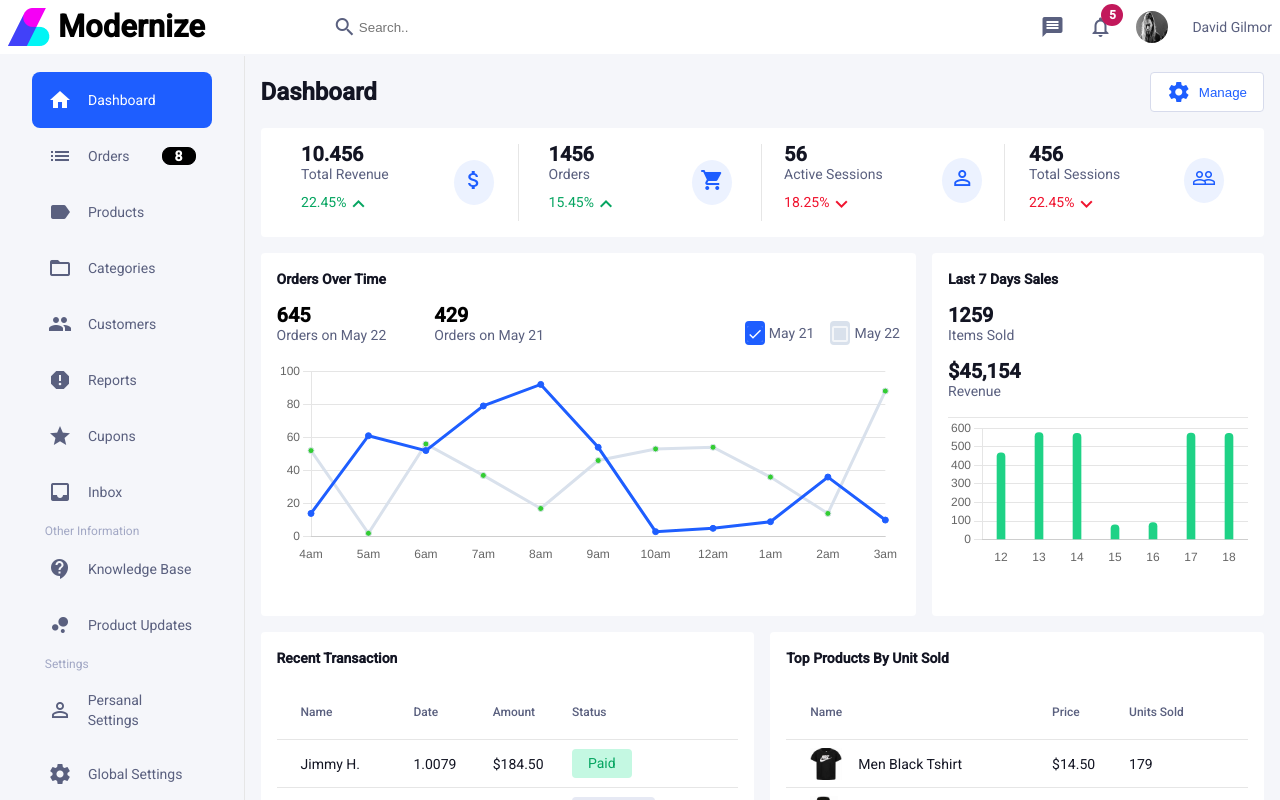
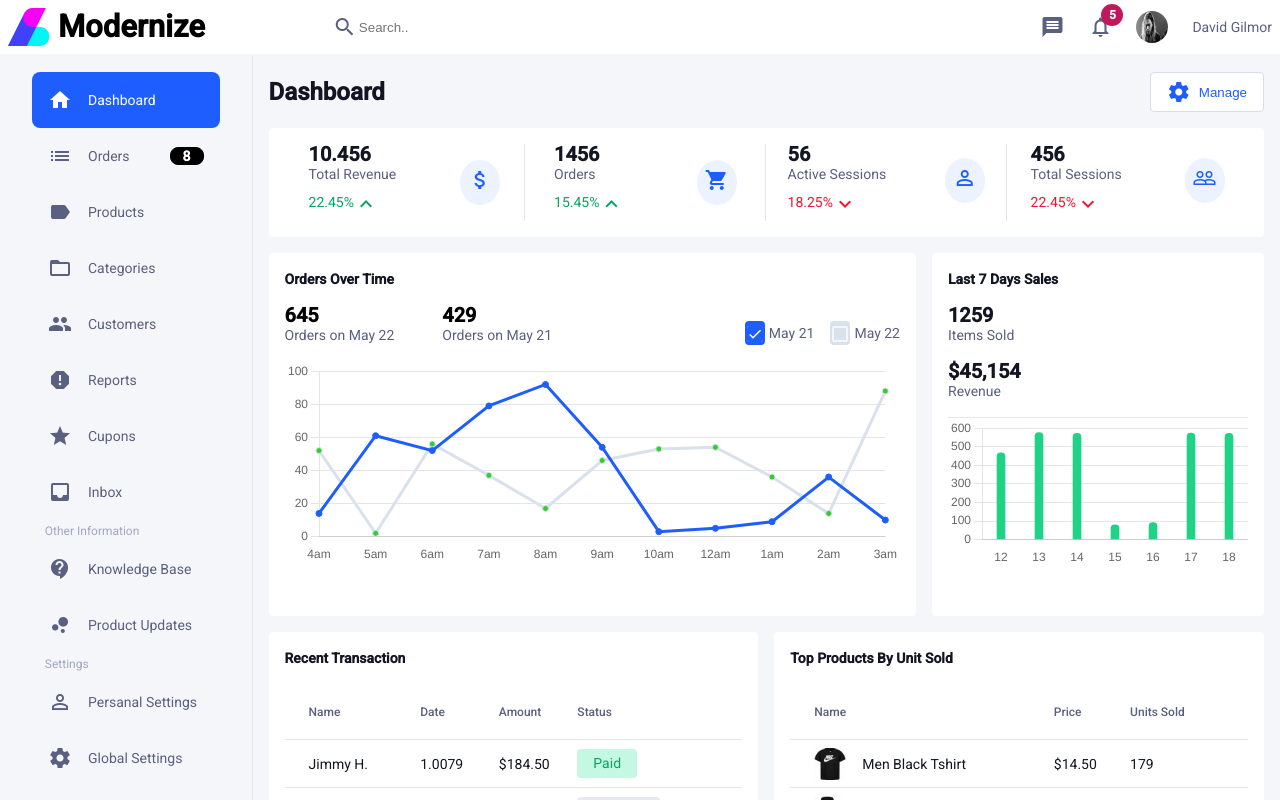
Before and after one commit to sudeshpariyar/frontend-greenbase-dashboard, an Angular app: page /dashboard in a window 1280 px wide. Shown: the top 800 px of the page. Built offline with nearby package versions, Linux system fonts and the light colour scheme.

Commit message:
fixed margin on side nav bar

```diff
--- a/src/app/side-navbar/sidenav-individual/sidenav-individual.component.scss
+++ b/src/app/side-navbar/sidenav-individual/sidenav-individual.component.scss
@@ -19,7 +19,7 @@
   font-weight: 700;
   background-color: black;
   height: 1rem;
-  margin-left: 2rem;
+  margin-left: 2.5rem;
   color: rgba(255, 255, 255, 1);
   border-radius: 0.5rem;
 }
```
